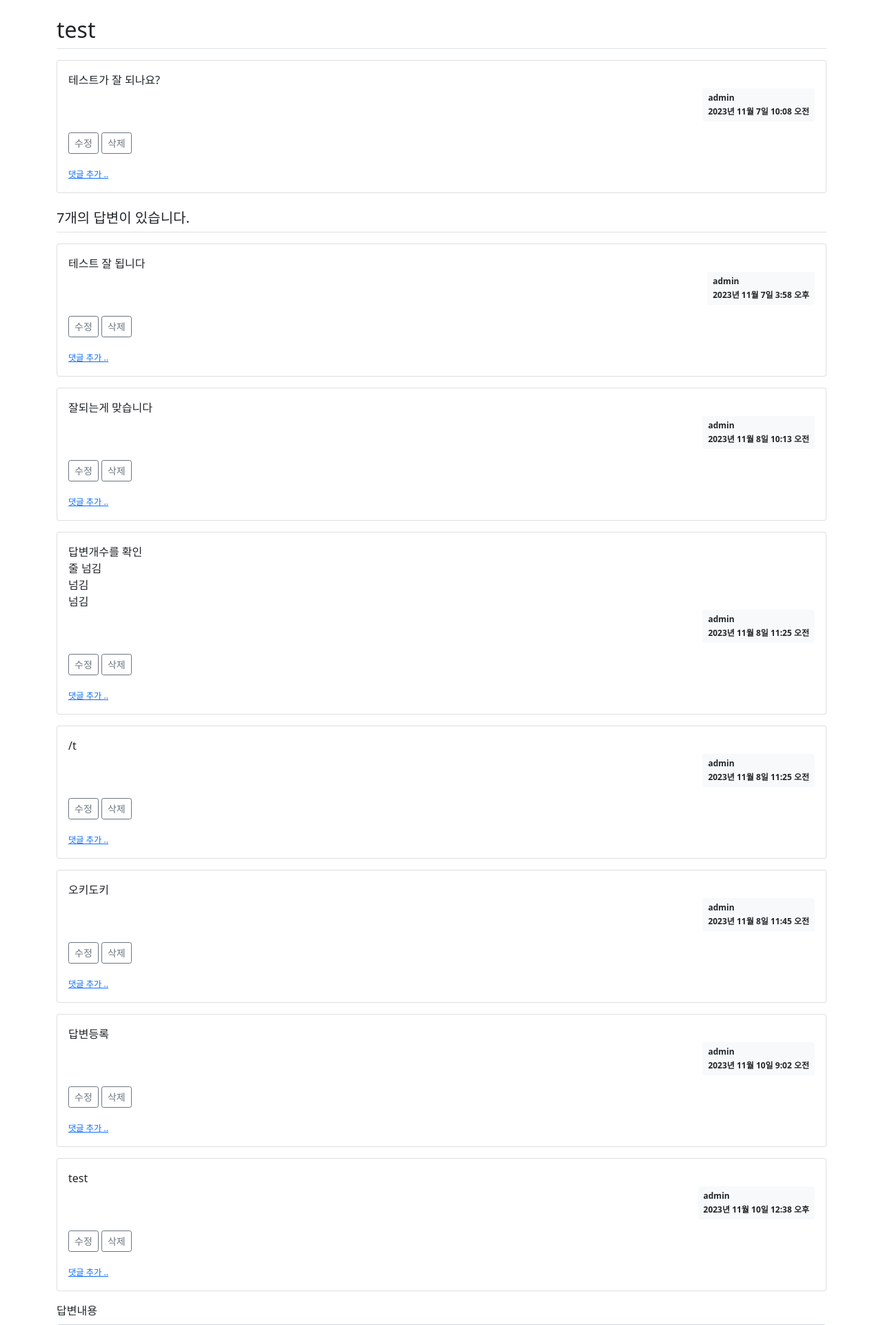
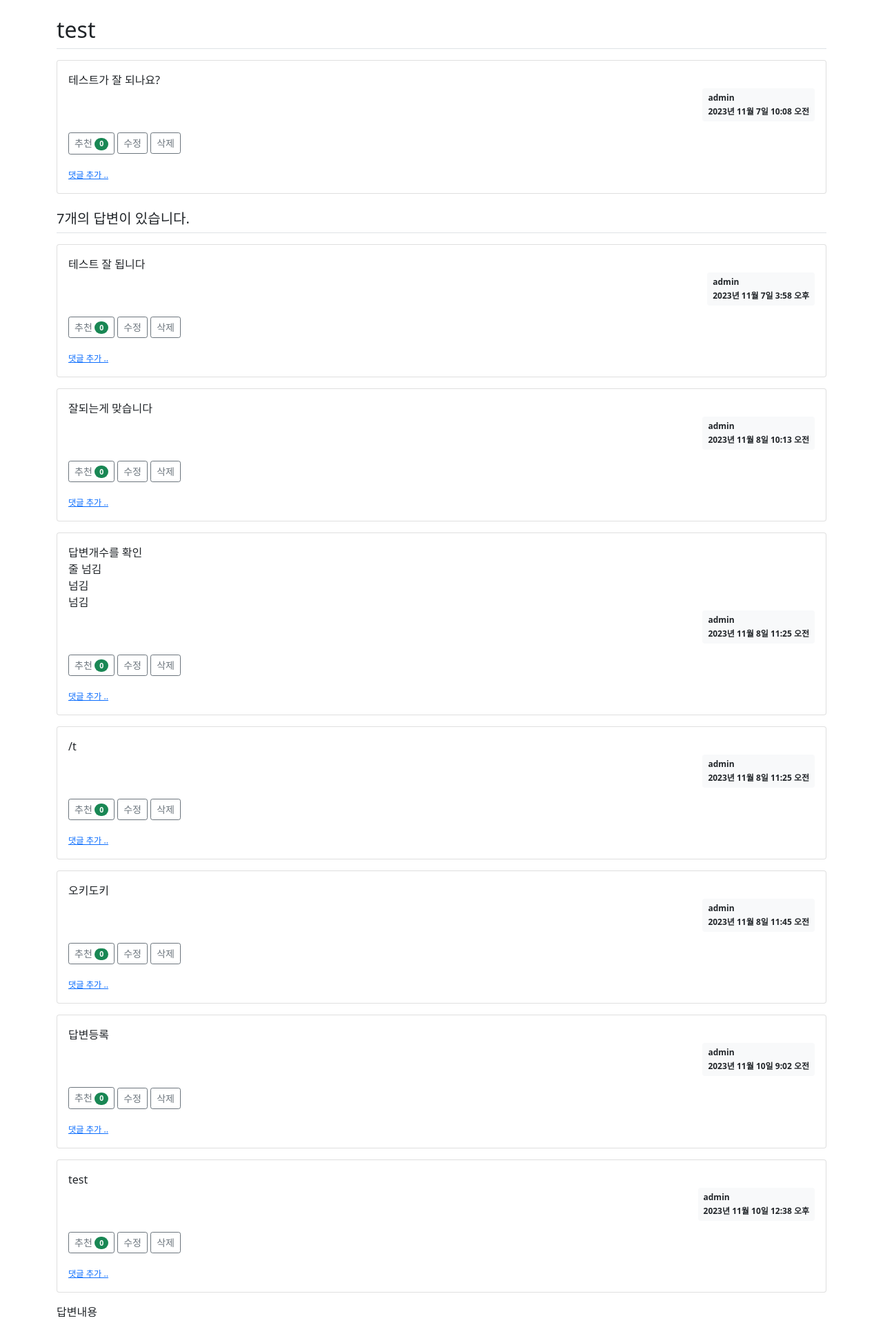
Before and after one commit to woodonghun/mysite_project, a Django app: page /pybo/answer/create/1/ in a window 1280 px wide. Shown: the part 57-1978 px from the top of the page at 69% size. Run offline with Django 4.2, Linux system fonts and the light colour scheme; a user stored in the database is signed in; data comes from the database, SQL or seed files in the repository; both versions use the stored data as it was after the commit; some libraries are stand-ins or nearby versions.

Commit message:
15일차

```diff
--- a/pybo/models.py
+++ b/pybo/models.py
@@ -45,7 +45,7 @@ class Question(models.Model):
         직접 하나씩 지우는 경우는 정확하게 지우기 어렵다.(model.delete()). 언제 어디서 지운지 로그를 남길순 있지만 만약 100개가 넘는 곳에서 지우거나,
         하나씩 지우게 되면 데이터베이스의 통신간 부하가 일어나고, 지워야 할곳에서 코딩실수로 인해 지우지 않고 넘어가 오류가 발생할 수 있다.
     """
-    author = models.ForeignKey(User, on_delete=models.CASCADE)  # User 모델 불러와 회원 가입시 데이터 저장한 계정이 삭제되면 이 계정이 작정한 질문들을 모두 삭제
+    author = models.ForeignKey(User, on_delete=models.CASCADE, related_name='author_question')  # User 모델 불러와 회원 가입시 데이터 저장한 계정이 삭제되면 이 계정이 작정한 질문들을 모두 삭제
 
     # null=True 는 데이터베이스에서 modify_date 칼럼에 null 을 허용한다는 의미이며,
     # blank=True 는 form.is_valid()를 통한 입력 데이터 검증 시 값이 없어도 된다는 의미
@@ -54,6 +54,24 @@ class Question(models.Model):
     subject = models.CharField(max_length=200)
     content = models.TextField()
     create_date = models.DateTimeField()
+    voter = models.ManyToManyField(User, related_name='voter_question')  # 추천인 추가
+
+    """
+        하나의 모델이 특정 모델의 변수에 2개 이상 연관되어 있으면, 하나의 모델이 특정 모델에 접근할 때 2개의 변수중 어떤것에 접근할지 알수가 없어서, related_name 으로 이름을 지정
+
+        현재의 related_name 의 경우, User 모델(다른모델도 동일)을 통해서 Question 데이터에 접근하려고 할 떄 author 을 기준으로 할지 voter 를 기준으로 할지 명확하지 않아서
+        voter_question 과 author_question 같은 인수를 지정하여 기준을 세워서 접근하도록 함.
+
+        기본적으로 모델을 참조할 때 related_name 이 설정되어 있지 않으면 ex) question_set 으로 접근하는데,
+        related_name=~~ 을 사용함으로 User.question_set.all() 으로 접근하는게 아니라 ex) User.voter_question.all() 과 같이 접근한다.
+
+        ex) some_user.author_question.all(), some_user.voter_question.all() 처럼 사용 가능 => some_user : 특정 사용자 - ex) admin
+
+        ManyToManyFiled : 하나의 질문에 여러명이 추천, 한 명이 여러 개의 질문에 추천할 수 있으므로 "다대다" 관계를 의미하는 ManyToManyField 사용
+        Database 에서는 새로운 테이블을 생성하여 관리한다. Relation 방식을 사용함. => Django 에서 자동으로 생성하는것으로 보임.
+
+        주로사용하는곳 : 태그, 사용자 간의 관계, 추천, 장바구니(쇼핑)
+    """
 
     def __str__(self):
         """
@@ -65,11 +83,12 @@ class Question(models.Model):
 
 
 class Answer(models.Model):
-    author = models.ForeignKey(User, on_delete=models.CASCADE)
+    author = models.ForeignKey(User, on_delete=models.CASCADE, related_name='author_answer')
     modify_date = models.DateTimeField(null=True, blank=True)
     question = models.ForeignKey(Question, on_delete=models.CASCADE)
     content = models.TextField()
     create_date = models.DateTimeField()
+    voter = models.ManyToManyField(User, related_name='voter_answer')
 
 
 class Comment(models.Model):
--- a/pybo/urls.py
+++ b/pybo/urls.py
@@ -16,6 +16,8 @@ urlpatterns = [
          question_views.question_modify, name='question_modify'),
     path('question/delete/<int:question_id>/',
          question_views.question_delete, name='question_delete'),
+    path('question/vote/<int:question_id>/',
+         question_views.question_vote, name='question_vote'),
 
     # answer_views.py
     path('answer/create/<int:question_id>/',
@@ -24,6 +26,8 @@ urlpatterns = [
          answer_views.answer_modify, name='answer_modify'),
     path('answer/delete/<int:answer_id>/',
          answer_views.answer_delete, name='answer_delete'),
+    path('answer/vote/<int:answer_id>/',
+         answer_views.answer_vote, name='answer_vote'),
 
     # comment_views.py
     path('comment/create/question/<int:question_id>/',
--- a/pybo/views/answer_views.py
+++ b/pybo/views/answer_views.py
@@ -56,3 +56,13 @@ def answer_modify(request, answer_id):
         form = AnswerForm(instance=answer)
     context = {'answer': answer, 'form': form}
     return render(request, 'pybo/answer_form.html', context)
+
+
+@login_required(login_url='common:login')
+def answer_vote(request, answer_id):
+    answer = get_object_or_404(Answer, pk=answer_id)
+    if request.user == answer.author:
+        messages.error(request, '본인이 작성한 글은 추천할수 없습니다')
+    else:
+        answer.voter.add(request.user)
+    return redirect('pybo:detail', question_id=answer.question.id)
--- a/templates/pybo/question_detail.html
+++ b/templates/pybo/question_detail.html
@@ -37,6 +37,9 @@
 
             <!-- 질문 수정 삭제 -->
             <div class="my-3">
+                <a href="javascript:void(0)" data-uri="{% url 'pybo:question_vote' question.id  %}" class="recommend btn btn-sm btn-outline-secondary"> 추천
+                    <span class="badge rounded-pill bg-success">{{question.voter.count}}</span>
+                </a>
                 {% if request.user == question.author %}
                 <a href="{%url 'pybo:question_modify' question.id %}"
                    class="btn btn-sm btn-outline-secondary">수정</a>
@@ -105,6 +108,10 @@
             </div>
             <!-- 답변 수정 삭제 -->
             <div class="my-3">
+                <a href="javascript:void(0)" data-uri="{% url 'pybo:answer_vote' answer.id  %}"
+                    class="recommend btn btn-sm btn-outline-secondary"> 추천
+                    <span class="badge rounded-pill bg-success">{{answer.voter.count}}</span>
+                </a>
                 {% if request.user == answer.author %}
                 <a href="{% url 'pybo:answer_modify' answer.id  %}"
                    class="btn btn-sm btn-outline-secondary">수정</a>
@@ -179,5 +186,14 @@ Array.from(delete_elements).forEach(function(element) {
         };
     });
 });
+
+const recommend_elements = document.getElementsByClassName("recommend");
+Array.from(recommend_elements).forEach(function(element) {
+    element.addEventListener('click', function() {
+        if(confirm("정말로 추천하시겠습니까?")) {
+            location.href = this.dataset.uri;
+        };
+    });
+});
 </script>
 {% endblock %}
```
Also changed, not shown: pybo/views/question_views.py (+10 -0 lines), db.sqlite3.
